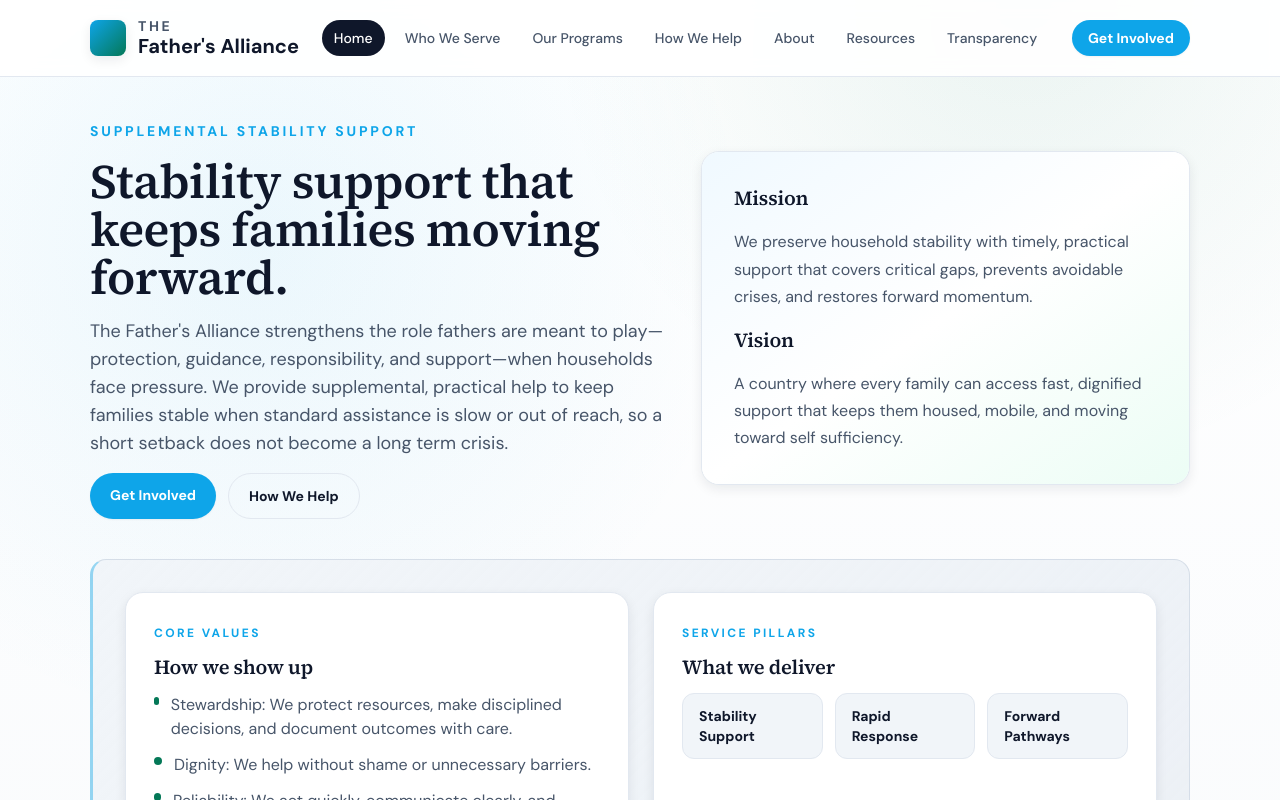
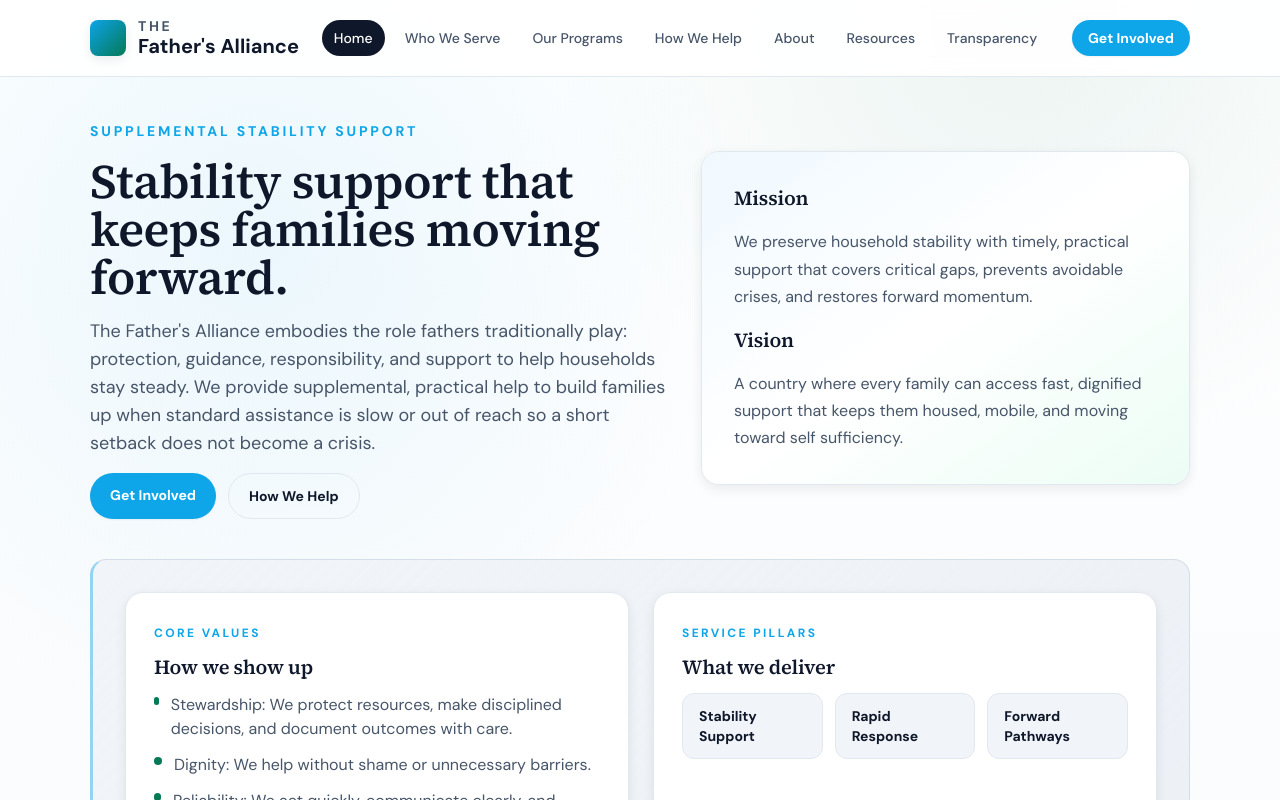
Before and after one commit to FukenMike/resurgence2.0, a React (Vite) app: page / in a window 1280 px wide. Shown: the top 800 px of the page. Built offline with nearby package versions, Linux system fonts and the light colour scheme.

Commit message:
Refine home hero subheadline; remove hyphens

```diff
--- a/src/content/siteCopy.ts
+++ b/src/content/siteCopy.ts
@@ -11,7 +11,7 @@ export const navLinks = [
 export const homeCopy = {
   headline: 'Stability support that keeps families moving forward.',
   subheadline:
-    "The Father's Alliance strengthens the role fathers are meant to play—protection, guidance, responsibility, and support—when households face pressure. We provide supplemental, practical help to keep families stable when standard assistance is slow or out of reach, so a short setback does not become a long term crisis.",
+    "The Father's Alliance embodies the role fathers traditionally play: protection, guidance, responsibility, and support to help households stay steady. We provide supplemental, practical help to build families up when standard assistance is slow or out of reach so a short setback does not become a crisis.",
   mission:
     'We preserve household stability with timely, practical support that covers critical gaps, prevents avoidable crises, and restores forward momentum.',
   vision:
```
